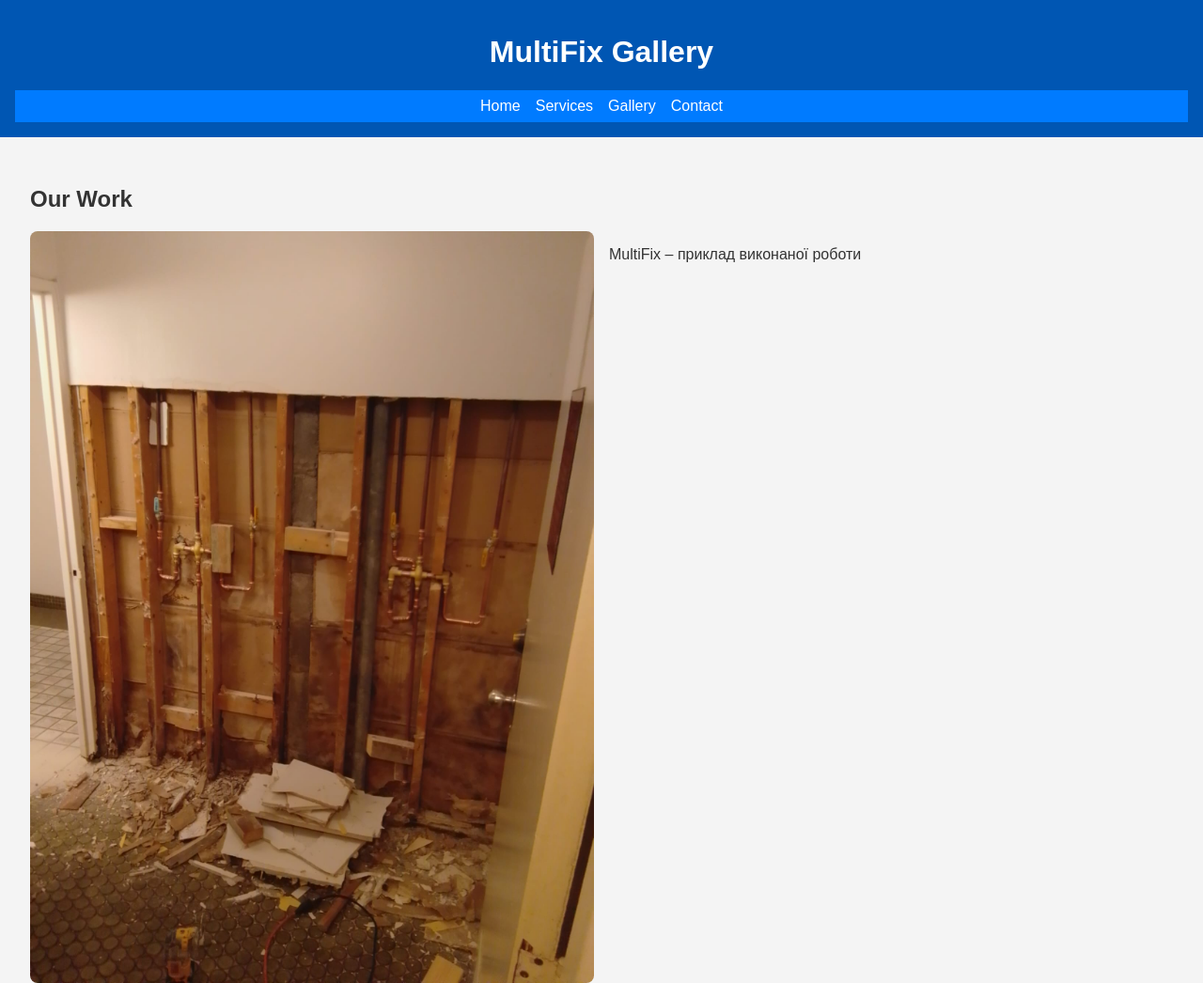
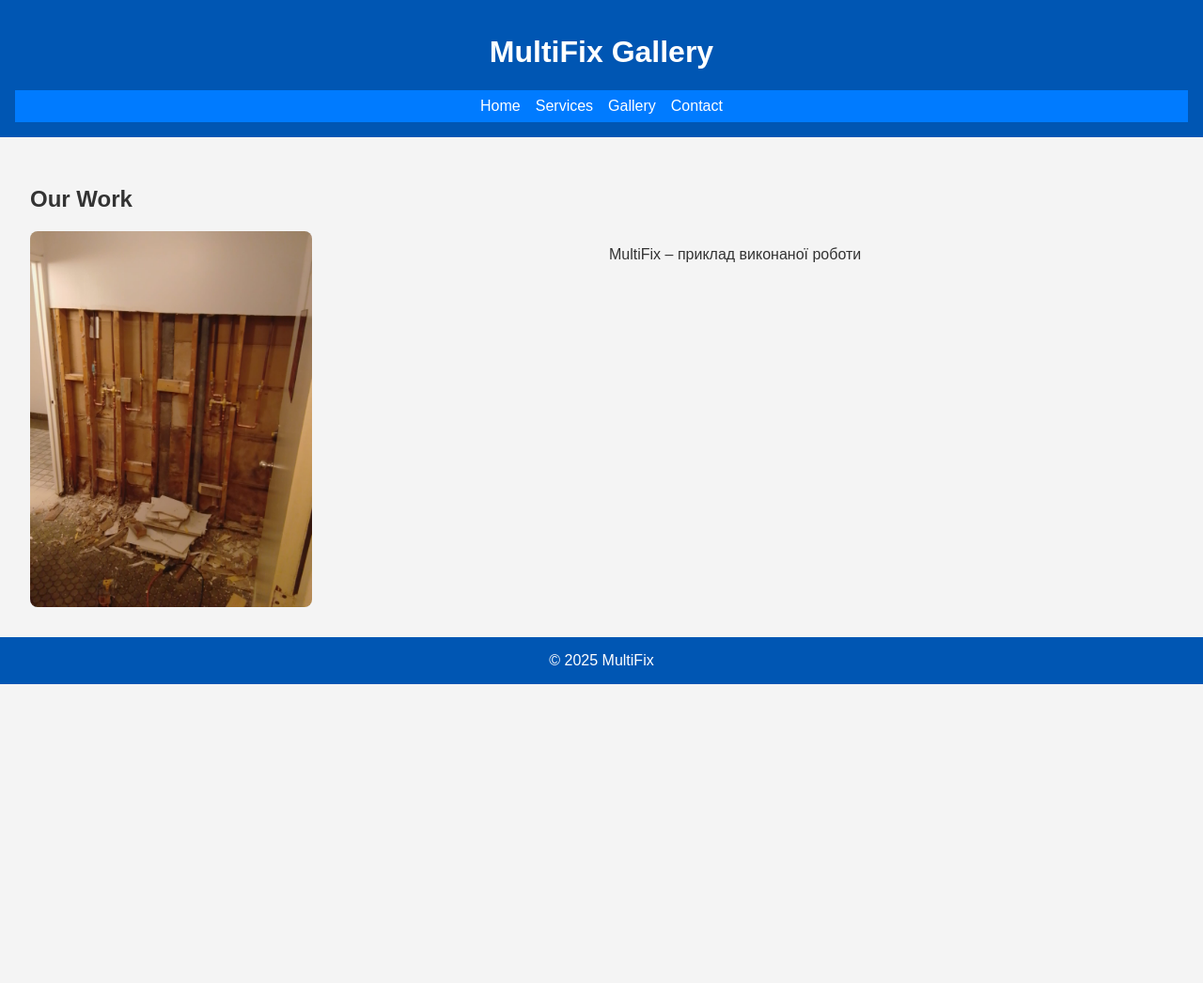
Before and after one commit to Vanea81/multifix-website, a plain HTML site: page gallery.html in a window 1280 px wide. Shown: the top 1046 px of the page at 94% size. After the commit the page ends 800 px from the top, so only its background shows below. Drawn offline with Linux system fonts and the light colour scheme.

Commit message:
Update gallery.html

```diff
--- a/gallery.html
+++ b/gallery.html
@@ -19,7 +19,8 @@
         <h2>Our Work</h2>
 
 <div class="gallery">
-  <img src="images/gallery/whatsapp-image-2025-06-21-13-51-19.jpg" alt="MultiFix project photo" />
+  <img src="images/gallery/whatsapp-image-2025-06-21-13-51-19.jpg" alt="MultiFix project photo" style="width: 300px; height: auto;" />
+
   <p>MultiFix – приклад виконаної роботи</p>
 </div>
 
```
